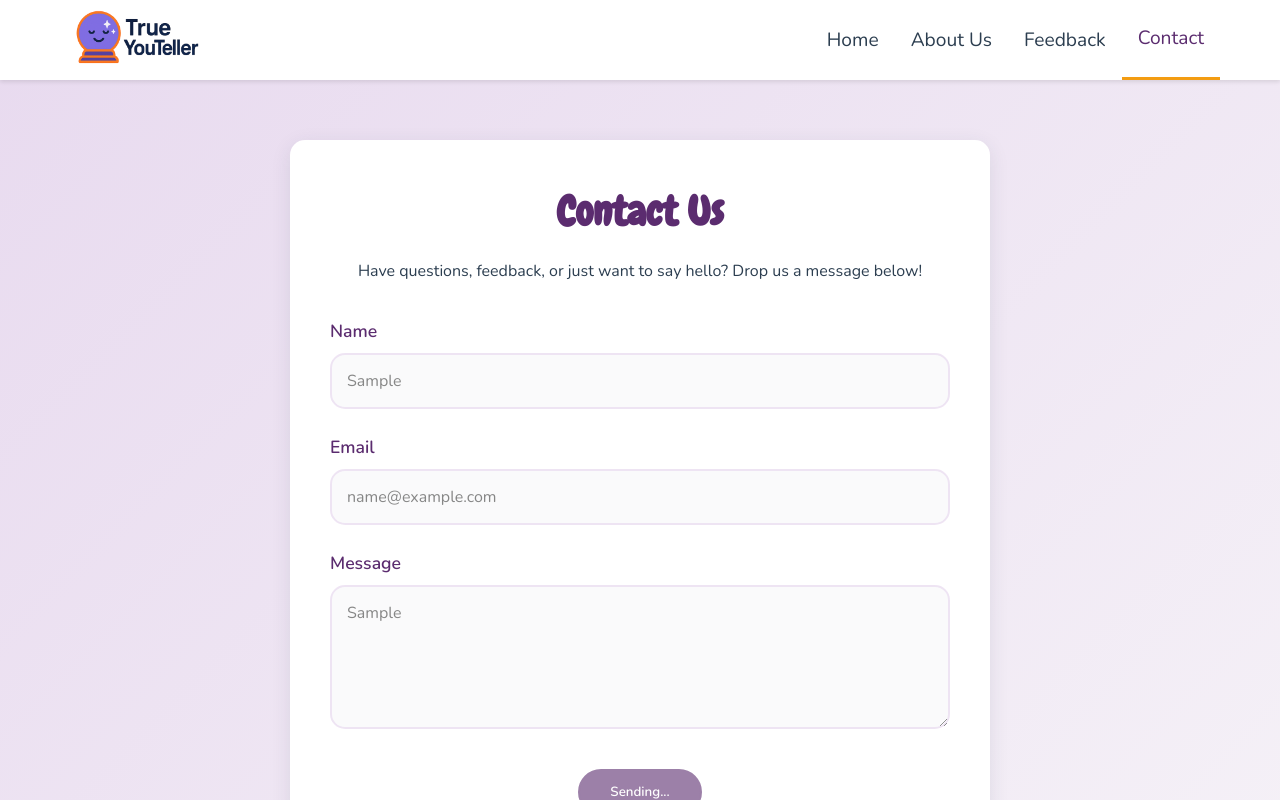
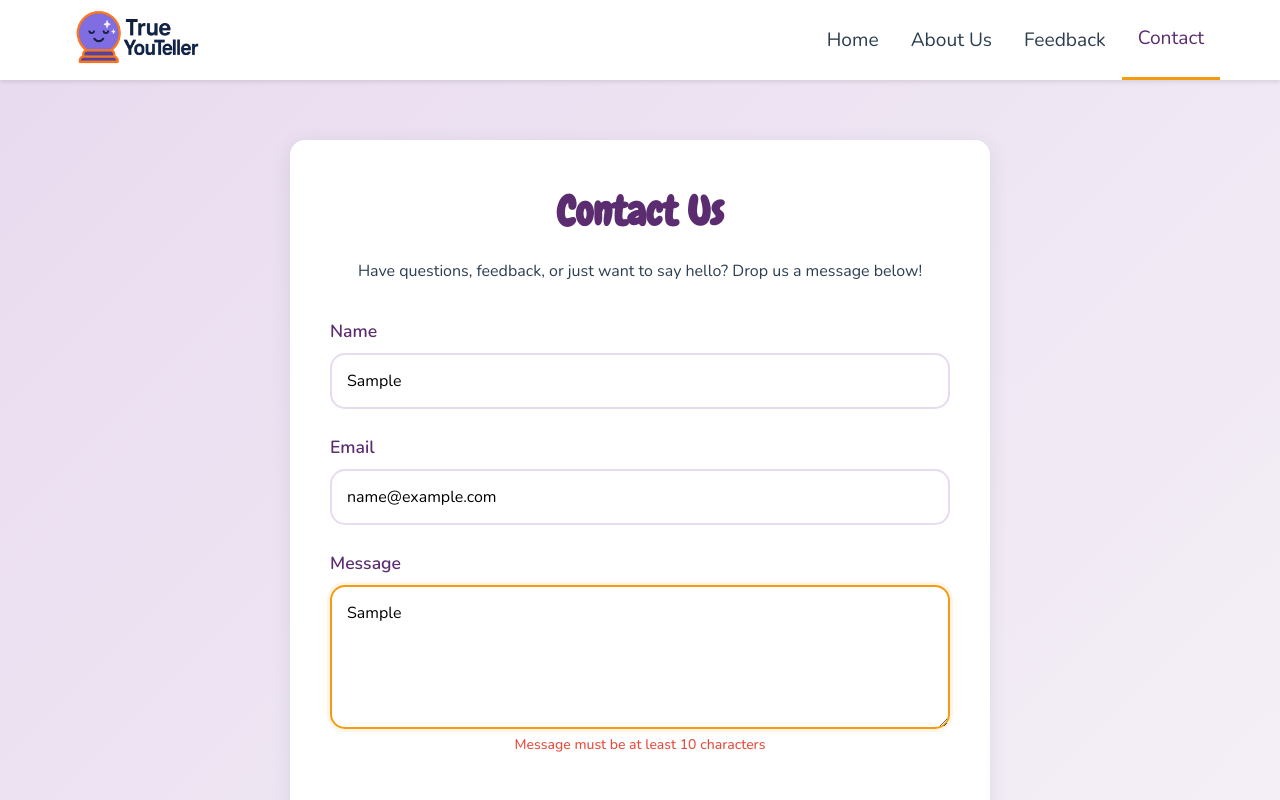
Before and after one commit to drewsephski/trueteller, a React (Vite) app: page /contact in a window 1280 px wide. Both pictures are taken after typing "Sample", "name@example.com", "Sample" into the empty fields and a click on the button "Send Message". Shown: the top 800 px of the page. Built offline with nearby package versions, Linux system fonts and the light colour scheme; no server answers.

Commit message:
Integrated EmailJS in contact and feedback

```diff
--- a/package.json
+++ b/package.json
@@ -10,12 +10,14 @@
     "preview": "vite preview"
   },
   "dependencies": {
+    "@emailjs/browser": "^4.4.1",
     "firebase": "^11.9.0",
     "html2canvas": "^1.4.1",
     "jspdf": "^3.0.1",
     "react": "^19.1.0",
     "react-dom": "^19.1.0",
     "react-helmet": "^6.1.0",
+    "react-hook-form": "^7.57.0",
     "react-icons": "^5.5.0",
     "react-router-dom": "^7.6.2"
   },
--- a/src/pages/ContactUsPage.jsx
+++ b/src/pages/ContactUsPage.jsx
@@ -1,39 +1,40 @@
-import React, { useState } from 'react';
+import React, { useState, useRef } from 'react';
 import { Helmet } from 'react-helmet';
-import { saveContactMessage } from '../firebase/config';
+import { useForm } from 'react-hook-form';
+import emailjs from '@emailjs/browser';
 import '../styles/ContactUsPage.css';
 
 const ContactUsPage = () => {
-  const [formData, setFormData] = useState({
-    name: '',
-    email: '',
-    message: ''
-  });
+  const {
+    register,
+    handleSubmit,
+    formState: { errors },
+    reset
+  } = useForm();
+
+  const form = useRef();
   const [isSubmitting, setIsSubmitting] = useState(false);
   const [submitStatus, setSubmitStatus] = useState(null);
 
-  const handleInputChange = (e) => {
-    const { name, value } = e.target;
-    setFormData(prev => ({
-      ...prev,
-      [name]: value
-    }));
-  };
-
-  const handleSubmit = async (e) => {
-    e.preventDefault();
+  const onSubmit = async (data) => {
     setIsSubmitting(true);
     setSubmitStatus(null);
 
     try {
-      await saveContactMessage(formData);
+      await emailjs.sendForm(
+        import.meta.env.VITE_EMAILJS_SERVICE_ID,
+        import.meta.env.VITE_EMAILJS_CONTACT_TEMPLATE_ID,
+        form.current,
+        import.meta.env.VITE_EMAILJS_PUBLIC_KEY
+      );
       setSubmitStatus('success');
-      setFormData({ name: '', email: '', message: '' }); // Reset form
+      reset();
     } catch (error) {
       console.error('Error submitting form:', error);
       setSubmitStatus('error');
     } finally {
       setIsSubmitting(false);
+      setTimeout(() => setSubmitStatus(null), 5000);
     }
   };
 
@@ -48,18 +49,26 @@ const ContactUsPage = () => {
         <p>
           Have questions, feedback, or just want to say hello? Drop us a message below!
         </p>
-        <form className="contact-form" onSubmit={handleSubmit}>
+        <form ref={form} className="contact-form" onSubmit={handleSubmit(onSubmit)}>
           <div className="form-group">
             <label htmlFor="name">Name</label>
             <input
               type="text"
               id="name"
               name="name"
-              value={formData.name}
-              onChange={handleInputChange}
-              required
+              {...register("name", {
+                required: "Name is required",
+                minLength: {
+                  value: 2,
+                  message: "Name must be at least 2 characters"
+                }
+              })}
+              placeholder="Your name"
               disabled={isSubmitting}
             />
+            {errors.name && (
+              <p className="error-message">{errors.name.message}</p>
+            )}
           </div>
           <div className="form-group">
             <label htmlFor="email">Email</label>
@@ -67,11 +76,19 @@ const ContactUsPage = () => {
               type="email"
               id="email"
               name="email"
-              value={formData.email}
-              onChange={handleInputChange}
-              required
+              {...register("email", {
+                required: "Email is required",
+                pattern: {
+                  value: /^[^\s@]+@[^\s@]+\.[^\s@]+$/,
+                  message: "Invalid email address"
+                }
+              })}
+              placeholder="your@email.com"
               disabled={isSubmitting}
             />
+            {errors.email && (
+              <p className="error-message">{errors.email.message}</p>
+            )}
           </div>
           <div className="form-group">
             <label htmlFor="message">Message</label>
@@ -79,11 +96,19 @@ const ContactUsPage = () => {
               id="message"
               name="message"
               rows="5"
-              value={formData.message}
-              onChange={handleInputChange}
-              required
+              {...register("message", {
+                required: "Message is required",
+                minLength: {
+                  value: 10,
+                  message: "Message must be at least 10 characters"
+                }
+              })}
+              placeholder="Your message"
               disabled={isSubmitting}
             ></textarea>
+            {errors.message && (
+              <p className="error-message">{errors.message.message}</p>
+            )}
           </div>
 
           {submitStatus === 'success' && (
--- a/src/pages/FeedbackPage.jsx
+++ b/src/pages/FeedbackPage.jsx
@@ -1,40 +1,40 @@
-import React, { useState } from 'react';
+import React, { useState, useRef } from 'react';
 import { Helmet } from 'react-helmet';
-import { saveFeedback } from '../firebase/config';
+import { useForm } from 'react-hook-form';
+import emailjs from '@emailjs/browser';
 import '../styles/FeedbackPage.css';
 
 const FeedbackPage = () => {
-  const [formData, setFormData] = useState({
-    name: '',
-    email: '',
-    rating: '',
-    feedback: ''
-  });
+  const {
+    register,
+    handleSubmit,
+    formState: { errors },
+    reset
+  } = useForm();
+
+  const form = useRef();
   const [isSubmitting, setIsSubmitting] = useState(false);
   const [submitStatus, setSubmitStatus] = useState(null);
 
-  const handleInputChange = (e) => {
-    const { name, value } = e.target;
-    setFormData(prev => ({
-      ...prev,
-      [name]: value
-    }));
-  };
-
-  const handleSubmit = async (e) => {
-    e.preventDefault();
+  const onSubmit = async (data) => {
     setIsSubmitting(true);
     setSubmitStatus(null);
 
     try {
-      await saveFeedback(formData);
+      await emailjs.sendForm(
+        import.meta.env.VITE_EMAILJS_SERVICE_ID,
+        import.meta.env.VITE_EMAILJS_FEEDBACK_TEMPLATE_ID,
+        form.current,
+        import.meta.env.VITE_EMAILJS_PUBLIC_KEY
+      );
       setSubmitStatus('success');
-      setFormData({ name: '', email: '', rating: '', feedback: '' }); // Reset form
+      reset();
     } catch (error) {
       console.error('Error submitting feedback:', error);
       setSubmitStatus('error');
     } finally {
       setIsSubmitting(false);
+      setTimeout(() => setSubmitStatus(null), 5000);
     }
   };
 
@@ -49,18 +49,26 @@ const FeedbackPage = () => {
         <p>
           Your opinion matters to us! Please share your thoughts about TrueYouTeller and how we can make it even better.
         </p>
-        <form className="feedback-form" onSubmit={handleSubmit}>
+        <form ref={form} className="feedback-form" onSubmit={handleSubmit(onSubmit)}>
           <div className="form-group">
             <label htmlFor="name">Name</label>
             <input
               type="text"
               id="name"
               name="name"
-              value={formData.name}
-              onChange={handleInputChange}
-              required
+              {...register("name", {
+                required: "Name is required",
+                minLength: {
+                  value: 2,
+                  message: "Name must be at least 2 characters"
+                }
+              })}
+              placeholder="Your name"
               disabled={isSubmitting}
             />
+            {errors.name && (
+              <p className="error-message">{errors.name.message}</p>
+            )}
           </div>
           <div className="form-group">
             <label htmlFor="email">Email</label>
@@ -68,20 +76,28 @@ const FeedbackPage = () => {
               type="email"
               id="email"
               name="email"
-              value={formData.email}
-              onChange={handleInputChange}
-              required
+              {...register("email", {
+                required: "Email is required",
+                pattern: {
+                  value: /^[^\s@]+@[^\s@]+\.[^\s@]+$/,
+                  message: "Invalid email address"
+                }
+              })}
+              placeholder="your@email.com"
               disabled={isSubmitting}
             />
+            {errors.email && (
+              <p className="error-message">{errors.email.message}</p>
+            )}
           </div>
           <div className="form-group">
             <label htmlFor="rating">Overall Rating</label>
             <select
               id="rating"
               name="rating"
-              value={formData.rating}
-              onChange={handleInputChange}
-              required
+              {...register("rating", {
+                required: "Please select a rating"
+              })}
               disabled={isSubmitting}
             >
               <option value="">Select a rating</option>
@@ -91,6 +107,9 @@ const FeedbackPage = () => {
               <option value="2">⭐⭐☆☆☆ Fair (2/5)</option>
               <option value="1">⭐☆☆☆☆ Poor (1/5)</option>
             </select>
+            {errors.rating && (
+              <p className="error-message">{errors.rating.message}</p>
+            )}
           </div>
           <div className="form-group">
             <label htmlFor="feedback">Your Feedback</label>
@@ -98,12 +117,19 @@ const FeedbackPage = () => {
               id="feedback"
               name="feedback"
               rows="6"
-              value={formData.feedback}
-              onChange={handleInputChange}
+              {...register("feedback", {
+                required: "Feedback is required",
+                minLength: {
+                  value: 10,
+                  message: "Feedback must be at least 10 characters"
+                }
+              })}
               placeholder="Tell us what you loved, what we could improve, or any suggestions you have..."
-              required
               disabled={isSubmitting}
             ></textarea>
+            {errors.feedback && (
+              <p className="error-message">{errors.feedback.message}</p>
+            )}
           </div>
 
           {submitStatus === 'success' && (
--- a/src/styles/ContactUsPage.css
+++ b/src/styles/ContactUsPage.css
@@ -50,8 +50,21 @@
   border-color: var(--bright-orange);
 }
 
+.form-group input.error,
+.form-group textarea.error {
+  border-color: #e74c3c;
+}
+
 .form-group textarea {
   resize: vertical;
+}
+
+.error-message {
+  color: #e74c3c;
+  font-size: 0.875rem;
+  margin-top: 0.25rem;
+  margin-bottom: 0;
+  font-weight: 500;
 }
 
 .contact-form .btn {
--- a/src/styles/FeedbackPage.css
+++ b/src/styles/FeedbackPage.css
@@ -63,6 +63,21 @@
   outline: none;
   border-color: var(--bright-orange);
   box-shadow: 0 0 0 3px rgba(243, 156, 18, 0.1);
+}
+
+.form-group input.error,
+.form-group select.error,
+.form-group textarea.error {
+  border-color: #e74c3c;
+  box-shadow: 0 0 0 3px rgba(231, 76, 60, 0.1);
+}
+
+.error-message {
+  color: #e74c3c;
+  font-size: 0.875rem;
+  margin-top: 5px;
+  margin-bottom: 0;
+  font-weight: 500;
 }
 
 .form-group select {
```
Also changed, not shown: 1 other file (tests, documents, lock files or other folders).
